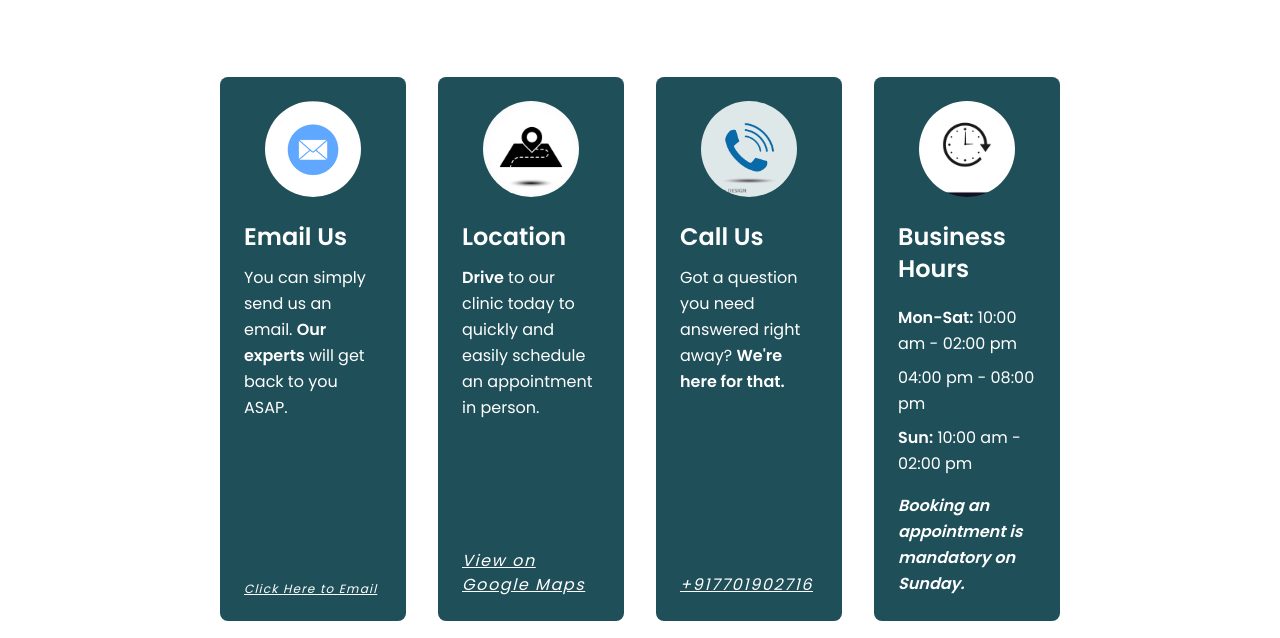
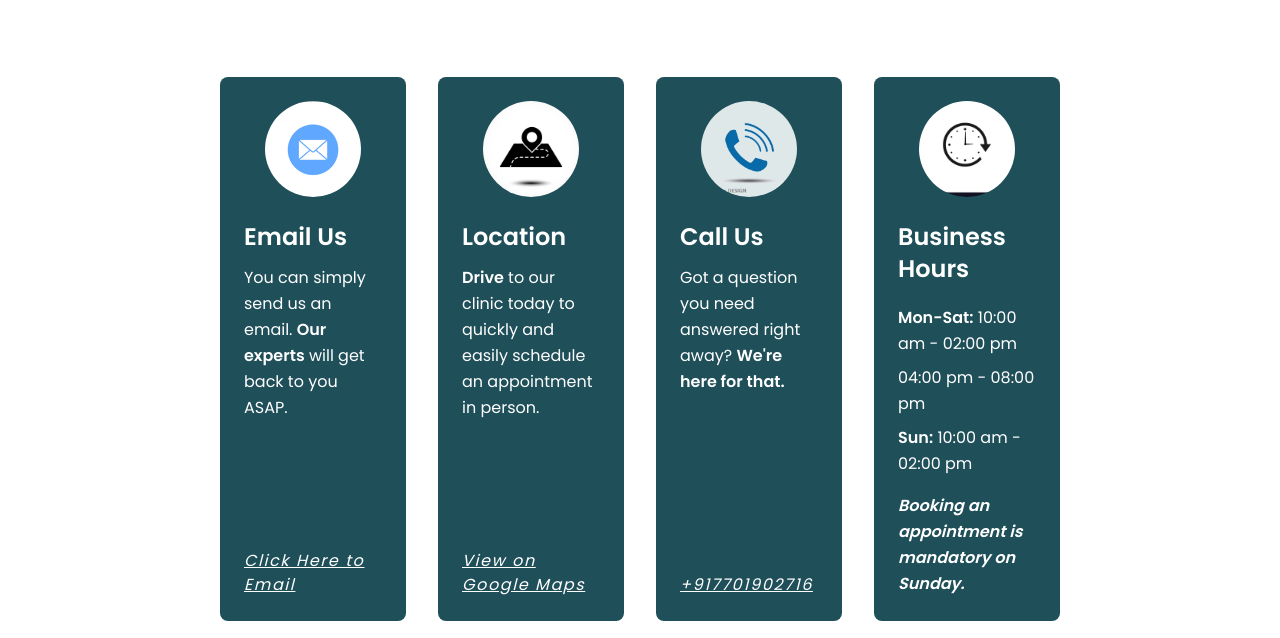
Before and after one commit to sakshisahu612/AceOfSpine, a plain HTML site: page contactUs.html in a window 1280 px wide. Shown: the part 314-952 px from the top of the page. Drawn offline with nearby package versions, Linux system fonts and the light colour scheme.

Commit message:
changed email size

```diff
--- a/contactUs.html
+++ b/contactUs.html
@@ -69,7 +69,7 @@
 
           <h2 class="text-2xl font-semibold mb-3">Email Us</h2>
           <p class="flex-grow leading-relaxed mb-3">You can simply send us an email. <strong>Our experts</strong> will get back to you ASAP.</p>
-          <h3 class="text-xs tracking-widest"><em><a href="mailto:aceofspinephysiotherapy@gmail.com" style="text-decoration: underline;">Click Here to Email</a></em></h3>
+          <h3 class="text-md tracking-widest"><em><a href="mailto:aceofspinephysiotherapy@gmail.com" style="text-decoration: underline;">Click Here to Email</a></em></h3>
 
 
         </div>
```
